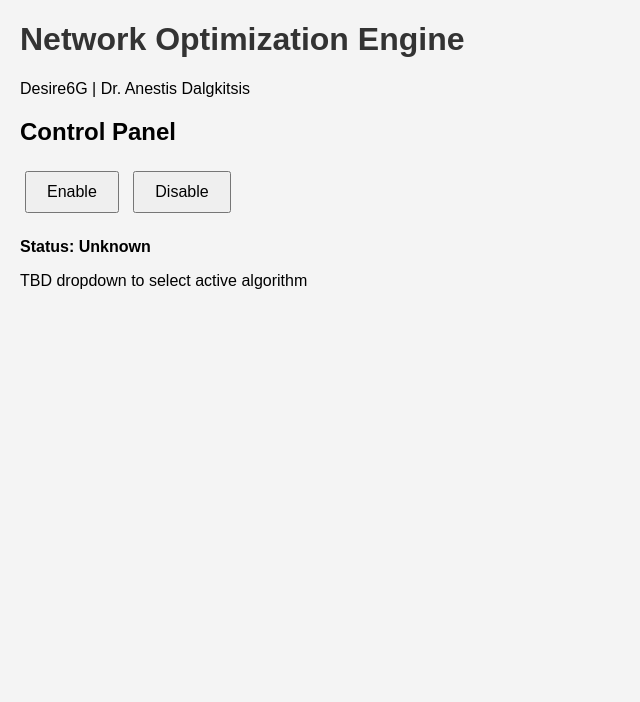
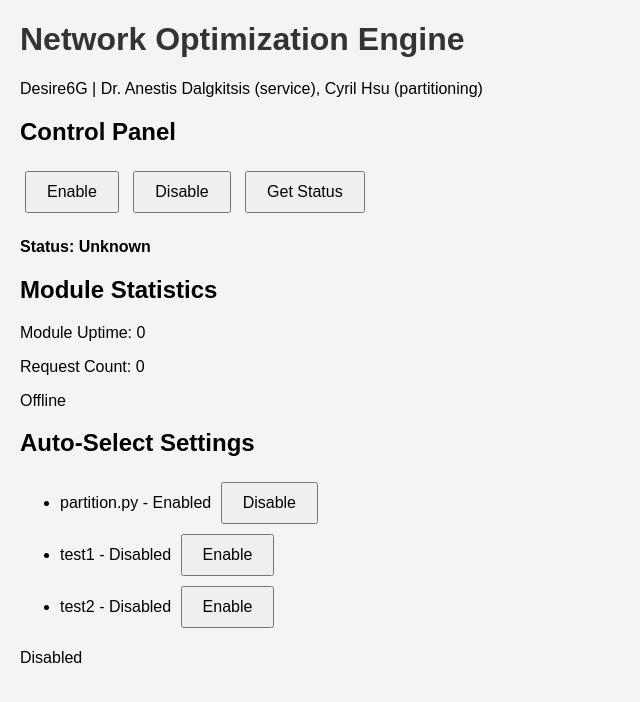
Before and after one commit to anestisdalgkitsis/optimization_engine_d6g, a Flask app: page / in a window 1280 px wide. Shown: the top 702 px of the page, without its empty margins (0-640 px from the left). Run offline with Flask 3, Linux system fonts and the light colour scheme.

Commit message:
GUI updates, gitignore, return services

```diff
--- a/app.py
+++ b/app.py
@@ -6,9 +6,11 @@ import partition
 import translation
 
 # Modules
-from flask import Flask, render_template, request, jsonify
+from flask import Flask, render_template, request, redirect, url_for, jsonify
+from flask_socketio import SocketIO, emit
 import matplotlib.pyplot as plt
 import networkx as nx
+# import threading
 import datetime
 import socket
 import random
@@ -20,29 +22,45 @@ import pprint as pprint
 # Global Settings
 active_partition_algorithm = "default"
 
-# Global Variables
+# In-Memory Variables
 status = "standby"
-partition_algorithms_list = ["default", "random", "auto"]
-automation_list = ["partition"]
+# partition_algorithms_list = ["default", "random", "auto"]
+# automation_list = ["partition"]
+start_time = time.time()
+request_count = 0
+algorithms = {
+    "partition.py": {"enabled": True},
+    "test1": {"enabled": False},
+    "test2": {"enabled": False},
+}
 
 # Module Info
 module_name = "Network Optimization Module"
-module_version = "0.35 Alpha"
+module_version = "1.28 Beta"
 module_ip = socket.gethostbyname(socket.gethostname())
 module_port = "5863"
 module_start_time = time.time()
 module_endpoints = ["management", "service_request"]
 
 
+# Load Config files
+# TBD
+
+
+# Arguments Input
+# TBD
+
+
 # ROUTES
 
 # Flask App
 app = Flask(__name__)
+# socketio = SocketIO(app)
 
 # Web-UI Dashboard
 @app.route('/')
 def home():
-    return render_template('index.html')
+    return render_template('index.html', algorithms=algorithms)
 
 @app.route('/api/start', methods=['POST'])
 def start():
@@ -54,61 +72,30 @@ def stop():
     # Your logic for stopping
     return jsonify({"status": "Standby"})
 
-# @app.route('/api/status', methods=['GET'])
-# def status():
-#     # Your logic for getting status
-#     return jsonify({"status": "running"})  # or "stopped"
+@app.route('/api/status', methods=['GET'])
+def status():
+    # Your logic for getting status
+    return jsonify({"status": "running"})  # or "stopped"
 
-# Management API (will be merged with Web-UI)
-
-@app.route('/management', methods=['POST'])
-def management():
-
-    incoming_message = request.json
-    command_list = incoming_message.get('command', [])
-
-    # Verbose
-    print("Management -> Incoming message:", incoming_message)
-
-    # Decoder
-    if "algorithm" in command_list:
-        if "partition" in command_list:
-            # Set here algorithm name to default
-            pass
-        pass
-
-    if "list" in command_list:
-        if "automation" in command_list:
-            return jsonify(automation_list)
-        elif "partition" in command_list:
-            return jsonify(partition_algorithms_list)
-
-    if "status" in command_list:
-        report = {
-            "status": status,
-            "name": module_name,
-            "version": module_version,
-            "ip": module_ip,
-            "port": module_port,
-            "uptime": str(datetime.timedelta(seconds=(time.time() - module_start_time))).split('.')[0],
-            "endpoints": module_endpoints,
-            "active partition algorithm": active_partition_algorithm,
-        }
-        return jsonify(report)
-
-    # Return
-    return jsonify("ok")
+@app.route('/toggle_algorithm', methods=['POST'])
+def toggle_algorithm():
+    algorithm_name = request.form['algorithm']
+    if algorithm_name in algorithms:
+        algorithms[algorithm_name]['enabled'] = not algorithms[algorithm_name]['enabled']
+    return redirect('/')
 
 # IBN Endpoint
 
 @app.route('/service_request', methods=['POST'])
 def incoming_request():
+    global request_count
 
     # Check if it is a request indeed
     if 'request' not in request.files:
         return jsonify({'error': 'No service request provided'})
     else:
-        print("Received request!")
+        request_count += 1
+        print("Received request! req: " + str(request_count))
     file_storage = request.files['request']
 
     # Decode
@@ -117,54 +104,25 @@ def incoming_request():
     # Clean file
     data = json.loads(file_content)
 
-    # print("JSON data check:\n---")
-    # pprint.pprint(data)
-    # print("---")
-    # exit()
-
     # Send file for translation
     graph = translation.request2graph(data)
-
-    print("---\nGraph Report:")
-    print("-Nodes:", graph.nodes())
-    for node in graph.nodes(data=True):
-        print(f"Node: {node[0]}, CPU: {node[1].get('cpu')}")
-    print("-Edges:", graph.edges())
-    for edge in graph.edges(data=True):
-        print(f"Edge from {edge[0]} to {edge[1]}, Bandwidth: {edge[2].get('bandwidth')}")
-    print("---")
 
     # Parition Service
     s1, s2, s3 = partition.partition(graph, n_domain=3)
 
-    # print("s1 Sub-Graph Report:")
-    # print("-Nodes:", s1.nodes())
-    # print("-Edges:", s1.edges())
+    # Encode
+    s1e = translation.graph2request(s1, "outbox/sid85034_s0.json")
+    s2e = translation.graph2request(s2, "outbox/sid85034_s1.json")
+    s3e = translation.graph2request(s3, "outbox/sid85034_s2.json")
 
-    # print("s2 Sub-Graph Report:")
-    # print("-Nodes:", s2.nodes())
-    # print("-Edges:", s2.edges())
+    # Combine Response
+    combined_response = {
+        "s1e": s1e,
+        "s2e": s2e,
+        "s3e": s3e
+    }
 
-    # print("s3 Sub-Graph Report:")
-    # print("-Nodes:", s3.nodes())
-    # print("-Edges:", s3.edges())
-
-    # Return Service
-    translation.graph2request(s1, "outbox/sid85034_s0.json")
-    translation.graph2request(s2, "outbox/sid85034_s1.json")
-    translation.graph2request(s3, "outbox/sid85034_s2.json")
-
-    return jsonify("exported")
-
-# SO Endpoint
-
-# Monitoring Endpoint
-
-# UTILITY FUNCTIONS
-
-def orchestration():
-    # move the graph process thing here
-    pass
+    return jsonify(combined_response)
 
 
 # MAIN
--- a/templates/index.html
+++ b/templates/index.html
@@ -9,20 +9,68 @@
 </head>
 <body>
     <h1>Network Optimization Engine</h1>
-    <p>Desire6G | Dr. Anestis Dalgkitsis</p>
+    <p>Desire6G | Dr. Anestis Dalgkitsis (service), Cyril Hsu (partitioning)</p>
+
     <h2>Control Panel</h2>
 
     <button onclick="controlAction('start')">Enable</button>
     <button onclick="controlAction('stop')">Disable</button>
-    <!-- <button onclick="getStatus()">Get Status</button> -->
-
+    <button onclick="getStatus()">Get Status</button>
     <p id="status">Status: Unknown</p>
 
-    <p>TBD dropdown to select active algorithm</p>
+    <h2>Module Statistics</h2>
 
-    <!-- <p>TBD auto-evaluation results</p> -->
+    <p>Module Uptime: <span id="number">0</span></p>
+    <!-- <p>Last Checked</p> -->
+    <p>Request Count: <span id="requests">0</span></p>
+    <!-- <p>Requests Plot</p> -->
+    <!-- <p>Another Plot</p> -->
+    <!-- <p>Log of requests</p> -->
+    <p>Offline</p>
+    <!-- <script type="text/javascript">
+        var socket = io();
 
-    <!-- <p>TBD LLM autoselect setting</p> -->
+        // Listen for 'update_uptime' events from the server
+        socket.on('update_uptime', function(data) {
+            document.getElementById('uptime').innerText = data.uptime;
+        });
+
+        // Listen for 'update_requests' events from the server
+        socket.on('update_requests', function(data) {
+            document.getElementById('requests').innerText = data.requests;
+        });
+    </script> -->
+
+    <h2>Auto-Select Settings</h2>
+    <!-- <p>Algorithm picker</p> -->
+    <ul>
+        {% for algorithm, details in algorithms.items() %}
+        <li>
+            {{ algorithm }} -
+            {% if details['enabled'] %}
+                Enabled
+            {% else %}
+                Disabled
+            {% endif %}
+            <form action="{{ url_for('toggle_algorithm') }}" method="POST" style="display:inline;">
+                <input type="hidden" name="algorithm" value="{{ algorithm }}">
+                <button type="submit">
+                    {% if details['enabled'] %}
+                        Disable
+                    {% else %}
+                        Enable
+                    {% endif %}
+                </button>
+            </form>
+        </li>
+        {% endfor %}
+    </ul>
+    <!-- <p>enabled algorithms</p> -->
+    <!-- <p>Disabled algorithms</p> -->
+    <!-- <p>enble disable selected buttons</p> -->
+    <!-- <p>selector mode</p> -->
+    <!-- <p>prompt (if LLM selected)</p> -->
+    <p>Disabled</p>
 
     <script>
         function controlAction(action) {
```
Also changed, not shown: outbox/sid85034_s0.json (+6 -21 lines), outbox/sid85034_s1.json (+4 -4 lines), outbox/sid85034_s2.json (+21 -6 lines), README.md, 1 other file.
